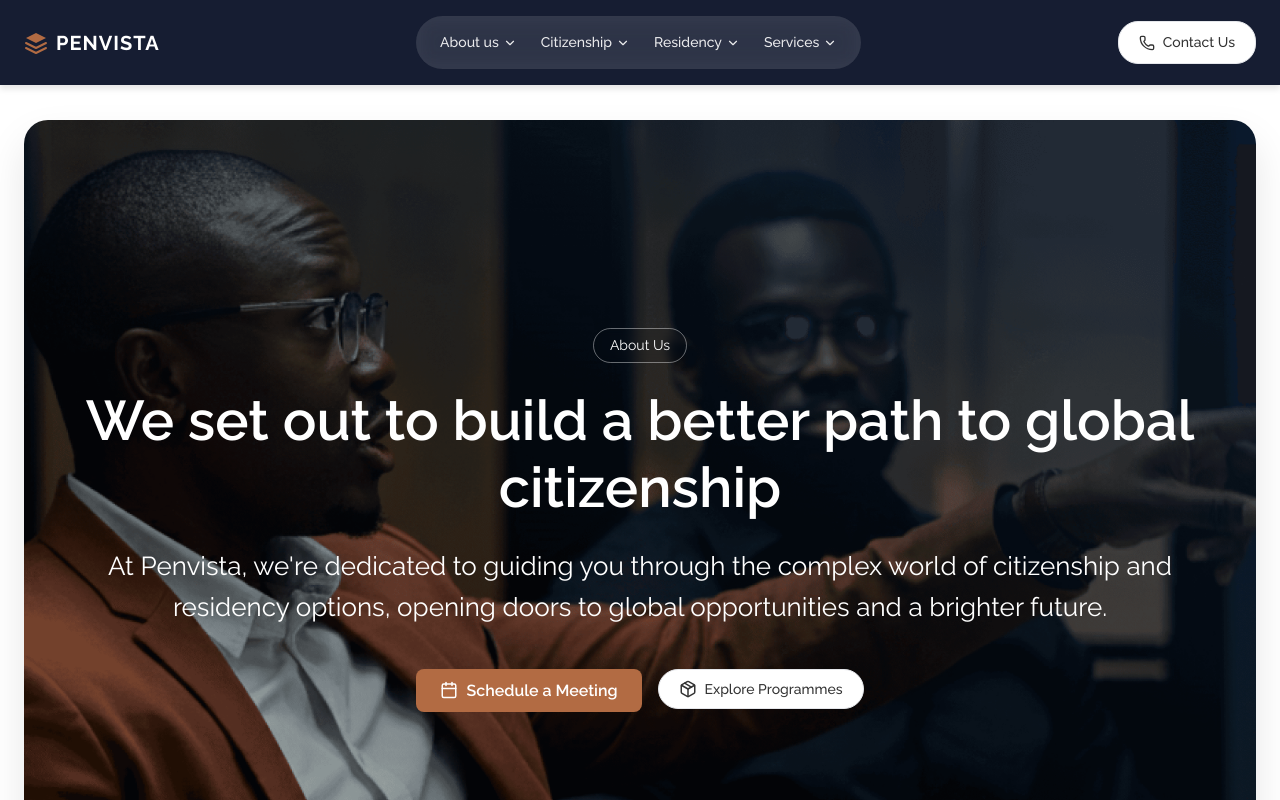
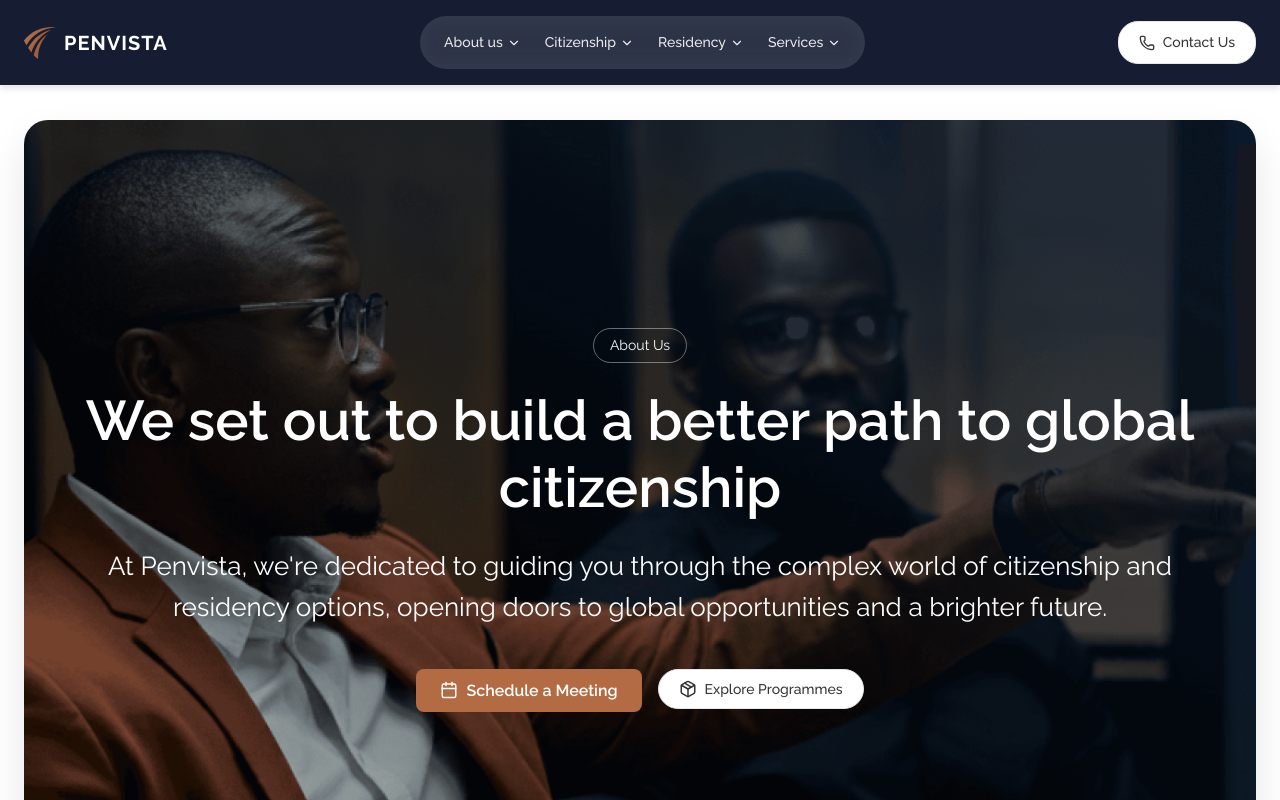
Before and after one commit to ebimopondei/penvista, a React (Vite) app: page /about in a window 1280 px wide. Shown: the top 800 px of the page. Built offline with nearby package versions, Linux system fonts and the light colour scheme.

Commit message:
refactor: Replace inline SVG logos with imported image files in Navbar and Footer components.

```diff
--- a/src/components/Footer.tsx
+++ b/src/components/Footer.tsx
@@ -1,6 +1,7 @@
 import { Linkedin, Mail, Phone } from 'lucide-react';
 import './Footer.css';
 import { Link } from 'react-router-dom';
+import logo from '../assets/images/LEQ72kcY1q7YhhSNOjk1Fl5OKnM.svg';
 
 const Footer = () => {
   return (
@@ -10,11 +11,7 @@
 
           <div className="footer-brand">
             <Link to="/" className="logo footer-logo">
-              <svg width="32" height="32" viewBox="0 0 24 24" fill="none" xmlns="http://www.w3.org/2000/svg">
-                <path d="M12 2L2 7L12 12L22 7L12 2Z" fill="var(--primary)" />
-                <path d="M2 17L12 22L22 17" stroke="var(--primary)" strokeWidth="2" strokeLinecap="round" strokeLinejoin="round"/>
-                <path d="M2 12L12 17L22 12" stroke="var(--primary)" strokeWidth="2" strokeLinecap="round" strokeLinejoin="round"/>
-              </svg>
+              <img src={logo} alt='logo' />
               <span className="logo-text">PENVISTA</span>
             </Link>
             <p className="brand-address">6 Sirakoro Street off Blantyre street, Wuse II, Abuja,Nigeria.</p>
--- a/src/components/Navbar.tsx
+++ b/src/components/Navbar.tsx
@@ -22,6 +22,7 @@
 import postCitizenSupportImg from '../assets/images/1aCop2a0TYiA8V50usMqj70NJw.png';
 import realEstateInvestmentImg from '../assets/images/kBQOMLrGN8EHXcPJTLbpfXAig.png';
 
+import logo from '../assets/images/LEQ72kcY1q7YhhSNOjk1Fl5OKnM.svg';
 const Navbar = () => {
   const [isScrolled, setIsScrolled] = useState(false);
   const [mobileMenuOpen, setMobileMenuOpen] = useState(false);
@@ -43,11 +44,7 @@
       <div className="container nav-container">
         {/* Logo */}
         <Link to="/" className="logo">
-          <svg width="24" height="24" viewBox="0 0 24 24" fill="none" xmlns="http://www.w3.org/2000/svg">
-            <path d="M12 2L2 7L12 12L22 7L12 2Z" fill="var(--primary)" />
-            <path d="M2 17L12 22L22 17" stroke="var(--primary)" strokeWidth="2" strokeLinecap="round" strokeLinejoin="round"/>
-            <path d="M2 12L12 17L22 12" stroke="var(--primary)" strokeWidth="2" strokeLinecap="round" strokeLinejoin="round"/>
-          </svg>
+          <img src={logo} alt="" />
           <span className="logo-text">PENVISTA</span>
         </Link>
 
```
